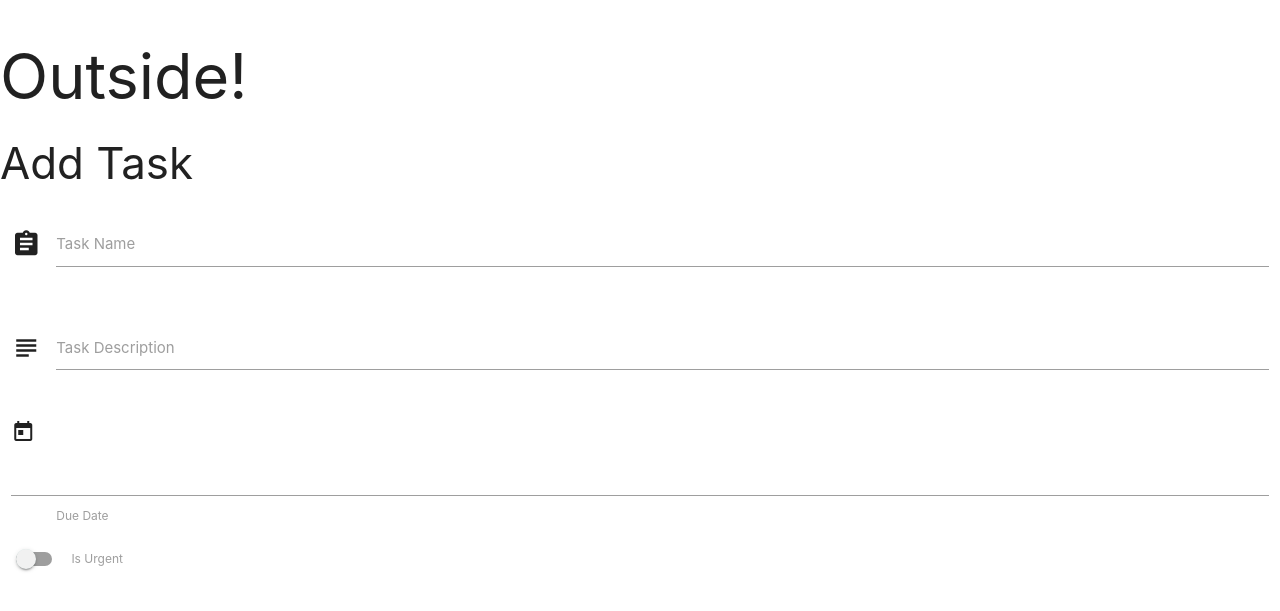
After one commit to auxfuse/task-manager, a Flask app: page /add_task in a window 1280 px wide. The commit adds this page. Shown: the top 611 px of the page. Run offline with Flask 2, Linux system fonts and the light colour scheme; some libraries are stand-ins or nearby versions.

Commit message:
asstask.html pages created with inheritence and form element added

```diff
--- a/app.py
+++ b/app.py
@@ -11,10 +11,14 @@ app.config["MONGO_URI"] = 'mongodb+srv://root:r00tUser@newcluster-ldajm.mongodb.
 mongo = PyMongo(app)
 
 @app.route('/')
+
 @app.route('/get_tasks')
-
 def get_tasks():
     return render_template("tasks.html", tasks=mongo.db.tasks.find())
+
+@app.route('/add_task')
+def add_task():
+    return render_template('addtask.html')
 
 if __name__ == "__main__":
     app.run(host=os.environ.get('IP'),
--- /dev/null
+++ b/templates/addtask.html
@@ -0,0 +1,40 @@
+{% extends 'base.html' %}
+{% block content %}
+
+    <h3>Add Task</h3>
+    <div class="row">
+        <form action="" method="post" class="col s12">
+            <div class="row">
+                <div class="input-field col s12">
+                    <i class="material-icons prefix">assignment</i>
+                    <input id="task_name" name="task_name" type="text" class="validate">
+                    <label for="task_name">Task Name</label>
+                </div>
+            </div>
+            <div class="row">
+                <div class="input-field col s12">
+                    <i class="material-icons prefix">subject</i>
+                    <textarea id="task_description" name="task_description" class="materialize-textarea validate"></textarea>
+                    <label for="task_description">Task Description</label>
+                </div>
+            </div>
+            <div class="row">
+                <div class="input-fiel col s12">
+                    <i class="material-icons prefix">today</i>
+                    <input id="due_date" name="due_date" type="text" class="datepicker">
+                    <label for="due_date">Due Date</label>
+                </div>
+            </div>
+            <div class="row">
+                <div class="switch">
+                    <label>
+                        <input id="is_urgent" name="is_urgent" type="checkbox">
+                        <span class="lever"></span>
+                        Is Urgent
+                    </label>
+                </div>
+            </div>
+        </form>
+    </div>
+
+{% endblock %}
--- a/templates/base.html
+++ b/templates/base.html
@@ -17,6 +17,10 @@
             $(document).ready(function(){
                 $('.collapsible').collapsible();
             });
+
+            $(document).ready(function(){
+                $('.datepicker').datepicker();
+            });
         </script>
     </body>
 </html>
--- a/templates/tasks.html
+++ b/templates/tasks.html
@@ -4,7 +4,7 @@
     <ul class="collapsible">
         {% for task in tasks %}
         <li>
-            <div class="collapsible-header"><i class="material-icons">filter_drama</i>{{task.category_name}} - {{task.task_name}} - {{task.due_date}}</div>
+            <div class="collapsible-header"><i class="material-icons">expand_more</i>{{task.category_name}} - <strong>{{task.task_name}}</strong> - {{task.due_date}}</div>
             <div class="collapsible-body"><span>{{task.task_description}}</span></div>
         </li>
         {% endfor %}
```
